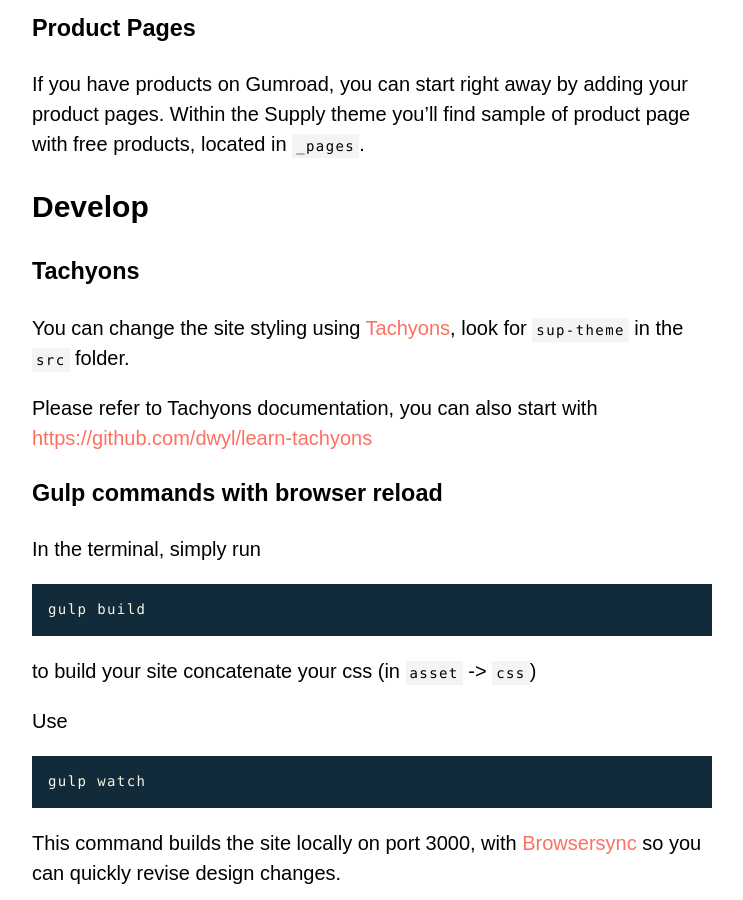
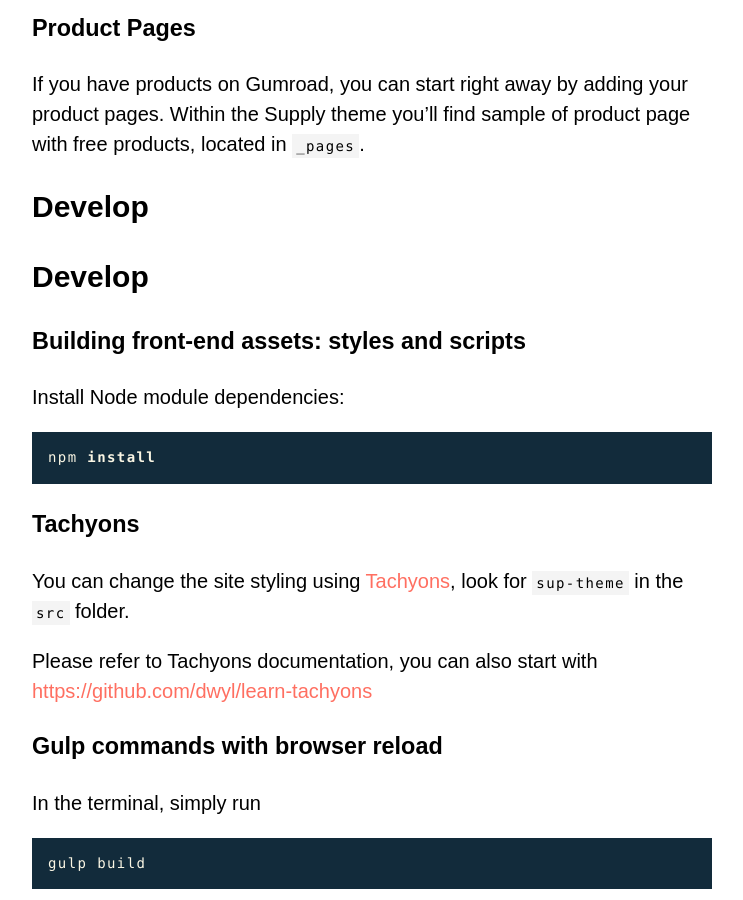
Before and after one commit to YJPL/Supply, a Jekyll site: the page built from _posts/2020-04-12-supply-theme-setup.md, in a window 1280 px wide and 900 px high, scrolled down 1627 px. Shown: the whole window, without its empty margins (96-839 px from the left). Built offline with Jekyll 4.4.1, drawn with Linux system fonts in a browser that asks for light colours.

Commit message:
add npm install in docs

````diff
--- a/_posts/2020-04-12-supply-theme-setup.md
+++ b/_posts/2020-04-12-supply-theme-setup.md
@@ -51,6 +51,17 @@
 If you have products on Gumroad, you can start right away by adding your product pages. Within the Supply theme you'll find sample of product page with free products, located in ```_pages```.
 
 ## Develop
+
+## Develop
+
+### Building front-end assets: styles and scripts
+
+Install Node module dependencies:
+
+~~~bash
+npm install
+~~~
+
 
 ### Tachyons
 
````
Also changed, not shown: _pages/about.md (+8 -0 lines), README.md.
